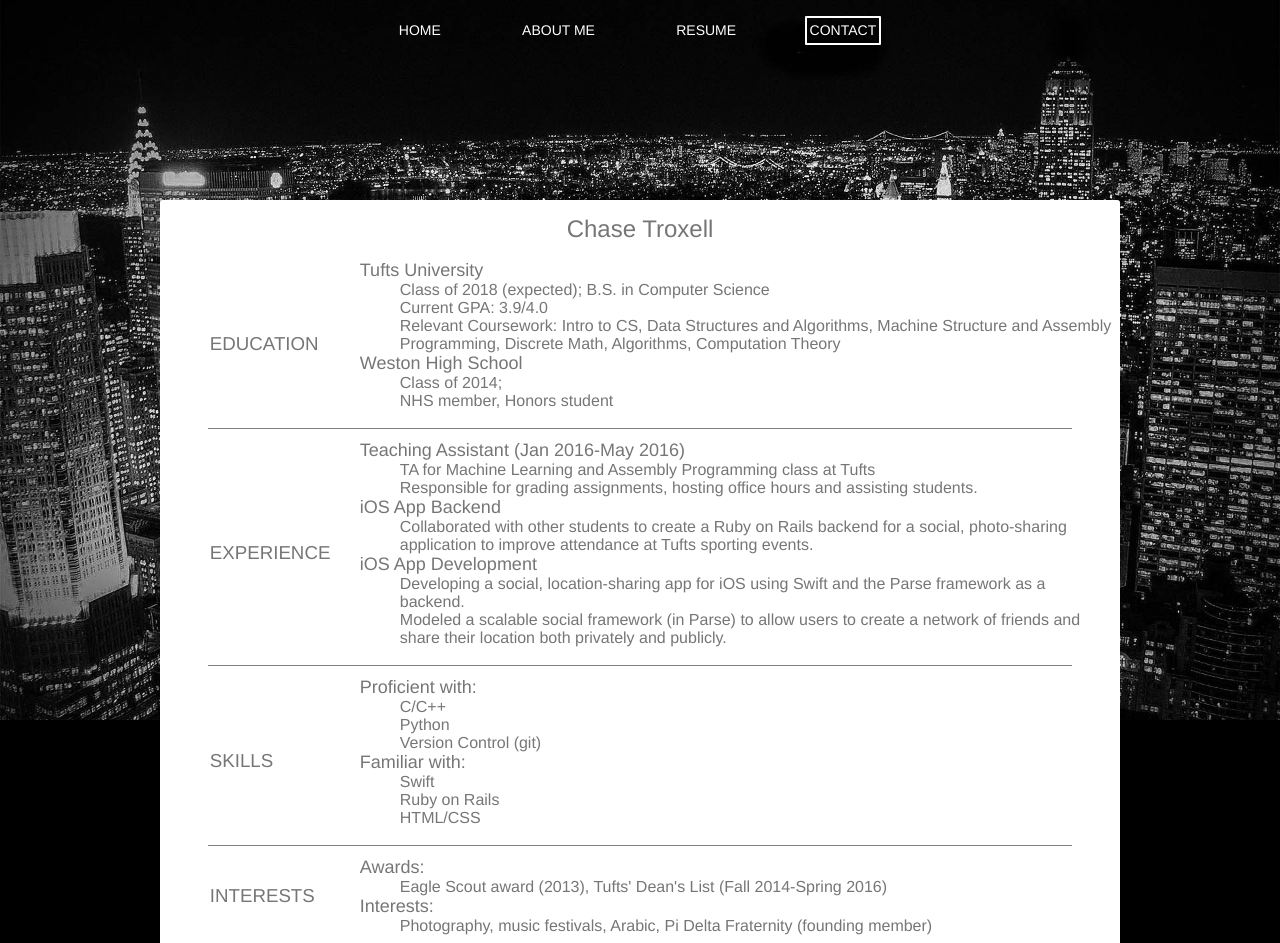
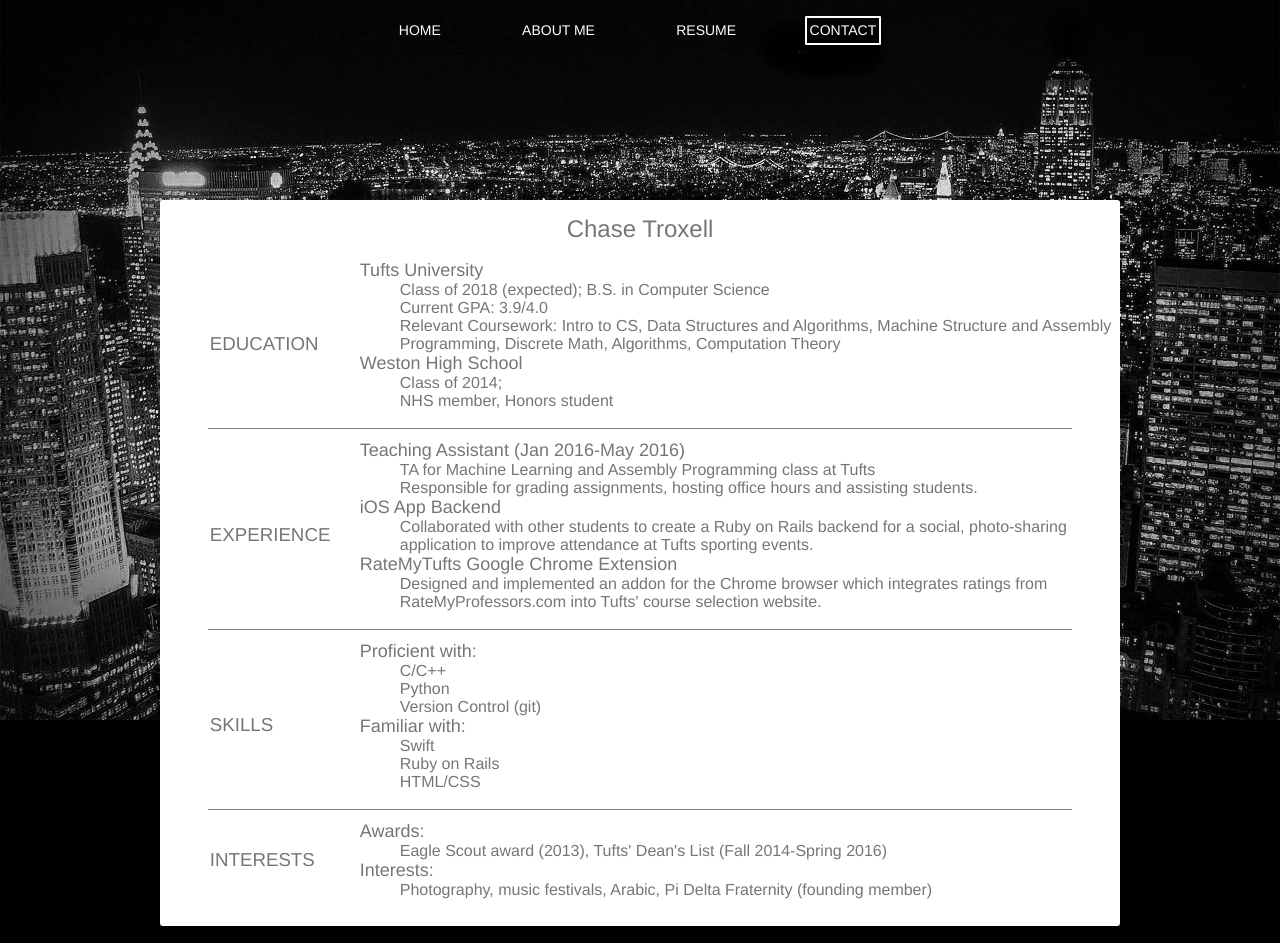
Before and after one commit to chasetrox/chasetrox.github.io, a plain HTML site: page resume.html in a window 1280 px wide. Shown: the top 943 px of the page. Drawn offline with Linux system fonts and the light colour scheme.

Commit message:
Updated resume

```diff
--- a/resume.html
+++ b/resume.html
@@ -60,12 +60,9 @@
                                         <li>Collaborated with other students to create a Ruby on Rails backend for a social,
                                             photo-sharing application to improve attendance at Tufts sporting events. </li>
                                 </ul>
-                                <span>iOS App Development </span>
+                                <span>RateMyTufts Google Chrome Extension </span>
                                 <ul>
-                                        <li>Developing a social, location-sharing app for iOS using Swift
-                                                and the Parse framework as a backend. </li>
-                                        <li> Modeled a scalable social framework (in Parse) to allow users to create a
-                                                network of friends and share their location both privately and publicly. </li>
+                                        <li>Designed and implemented an addon for the Chrome browser which integrates ratings from RateMyProfessors.com into Tufts' course selection website. </li>
                                 </ul>
                                 <p> <br>  </p>
                                 <div class="divider"> </div>
```
